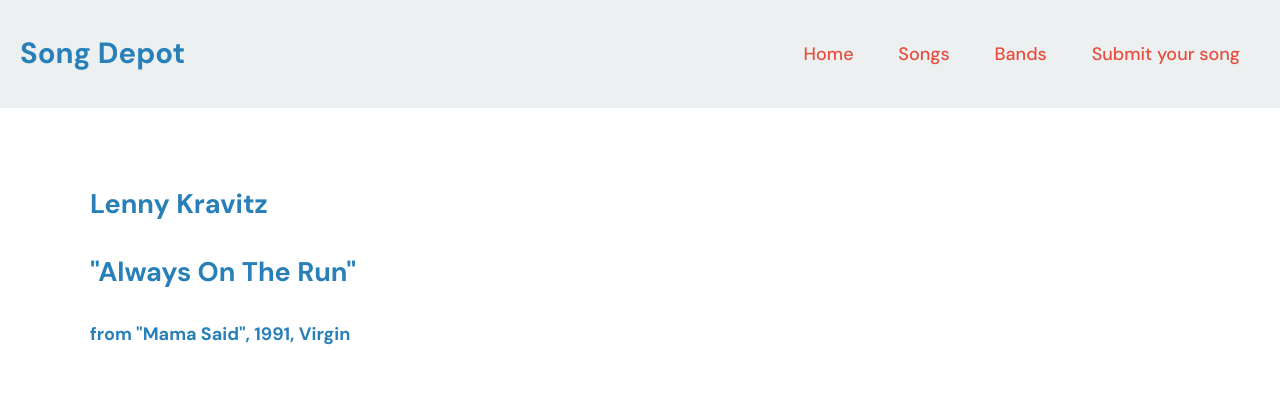
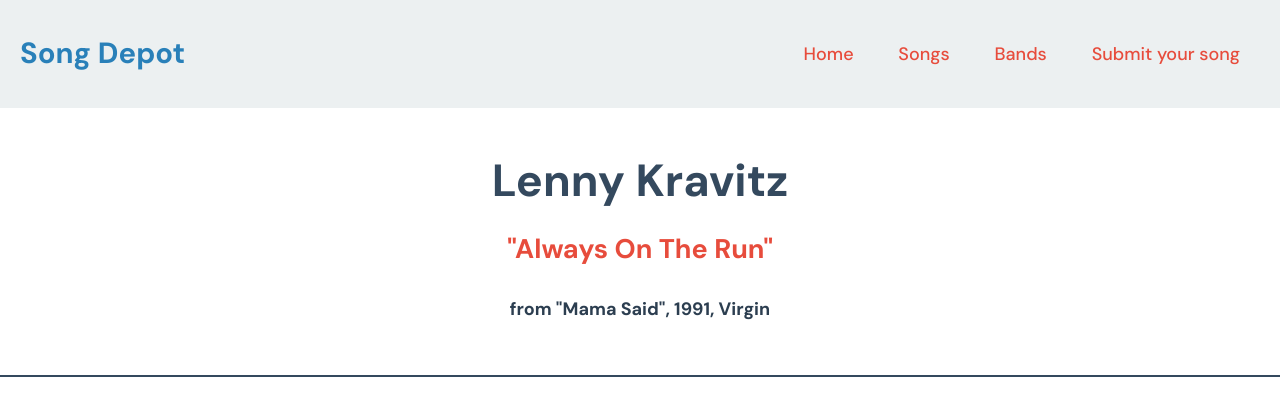
Before and after one commit to gombroo/learning-git-2, a plain HTML site: page index.html in a window 1280 px wide. Drawn offline with Linux system fonts and the light colour scheme.

Commit message:
Add header css styles

```diff
--- a/css/style.css
+++ b/css/style.css
@@ -62,3 +62,31 @@
 
 
 /* Header */
+
+.header {
+  border-bottom: 2px solid #34495e;
+}
+
+.song-info {
+  display: flex;
+  flex-wrap: wrap;
+  justify-content: center;
+  align-items: center;
+  flex-direction: column;
+}
+
+.artist-title {
+  font-size: 2.5em;
+  line-height: 1;
+  margin: 0;
+  color: #34495e;
+}
+
+.song-title {
+  color: #e74c3c;
+}
+
+.album-info {
+  color: #2c3e50;
+  margin: 0;
+}
```
